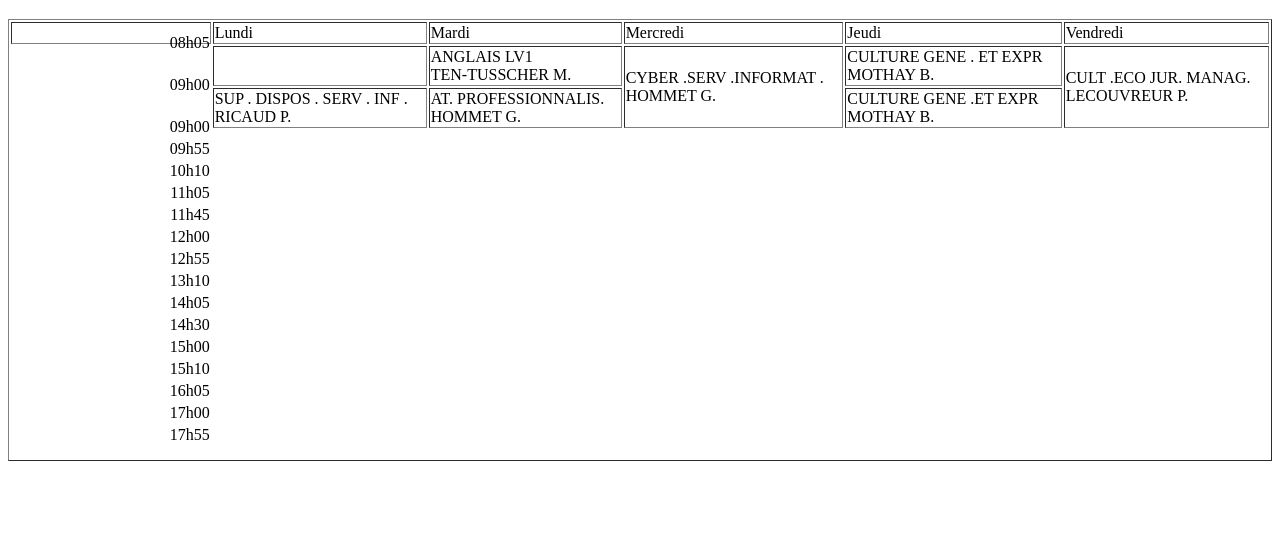
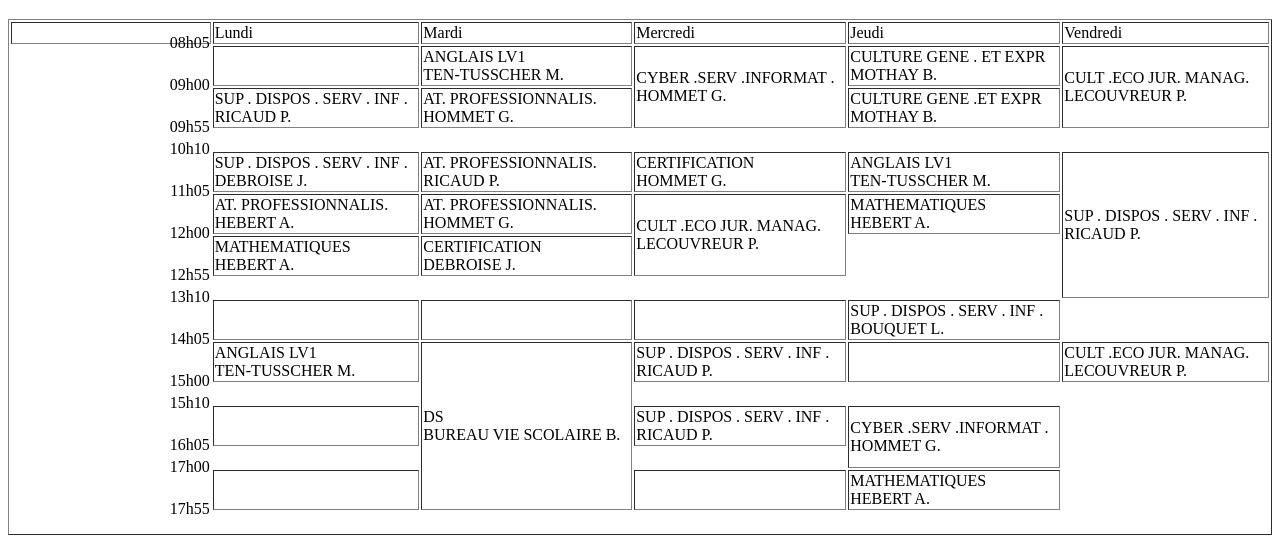
Before and after one commit to nfaucheux/html, a plain HTML site: page edt.html in a window 1280 px wide. Shown: the part 61-614 px from the top of the page. Drawn offline with Linux system fonts and the light colour scheme.

Commit message:
Fin de l'edt

```diff
--- a/edt.html
+++ b/edt.html
@@ -38,30 +38,32 @@
     <td>AT. PROFESSIONNALIS. <br/>HOMMET G.</td>
     <td>CULTURE GENE .ET EXPR <br/>MOTHAY B.</td>
 
-</tr>
-
-<tr>
-<td class="time">09h00</td>
-</tr>
-
 <tr>
 <td class="time">09h55</td>
 </tr>
 
+</tr>
 <tr>
 <td class="time">10h10</td>
+<td class="white">SUP . DISPOS . SERV . INF . <br/>DEBROISE J.</td>
+<td class="yellow">AT. PROFESSIONNALIS. <br/>RICAUD P.</td>
+<td>CERTIFICATION <br/>HOMMET G.</td>
+<td>ANGLAIS LV1 <br/>TEN-TUSSCHER M.</td>
+<td rowspan="4">SUP . DISPOS . SERV . INF . <br/>RICAUD P.</td>
 </tr>
 
 <tr>
 <td class="time">11h05</td>
-</tr>
-
-<tr>
-<td class="time">11h45</td>
+<td>AT. PROFESSIONNALIS. <br/>HEBERT A.</td>
+<td>AT. PROFESSIONNALIS. <br/>HOMMET G.</td>
+<td rowspan="2">CULT .ECO JUR. MANAG. <br/>LECOUVREUR P. </td>
+<td>MATHEMATIQUES <br/>HEBERT A. </td>
 </tr>
 
 <tr>
 <td class="time">12h00</td>
+<td>MATHEMATIQUES <br/>HEBERT A. </td>
+<td>CERTIFICATION <br/>DEBROISE J.</td>
 </tr>
 
 <tr>
@@ -70,14 +72,18 @@
 
 <tr>
 <td class="time">13h10</td>
+<td></td>
+<td></td>
+<td></td>
+<td>SUP . DISPOS . SERV . INF . <br/>BOUQUET L. </td>
 </tr>
 
 <tr>
 <td class="time">14h05</td>
-</tr>
-
-<tr>
-<td class="time">14h30</td>
+<td>ANGLAIS LV1 <br/>TEN-TUSSCHER M. </td>
+<td rowspan="5">DS <br/>BUREAU VIE SCOLAIRE B.</td>
+<td>SUP . DISPOS . SERV . INF .<br/>RICAUD P.<td>
+<td>CULT .ECO JUR. MANAG. <br/>LECOUVREUR P. </td>
 </tr>
 
 <tr>
@@ -86,6 +92,9 @@
 
 <tr>
 <td class="time">15h10</td>
+<td></td>
+<td>SUP . DISPOS . SERV . INF .<br/>RICAUD P. </td>
+<td rowspan="2">CYBER .SERV .INFORMAT . <br/> HOMMET G. </td>
 </tr>
 
 <tr>
@@ -94,6 +103,9 @@
 
 <tr>
 <td class="time">17h00</td>
+<td></td>
+<td></td>
+<td>MATHEMATIQUES <br/>HEBERT A. </td>
 </tr>
 
 <tr>
```
